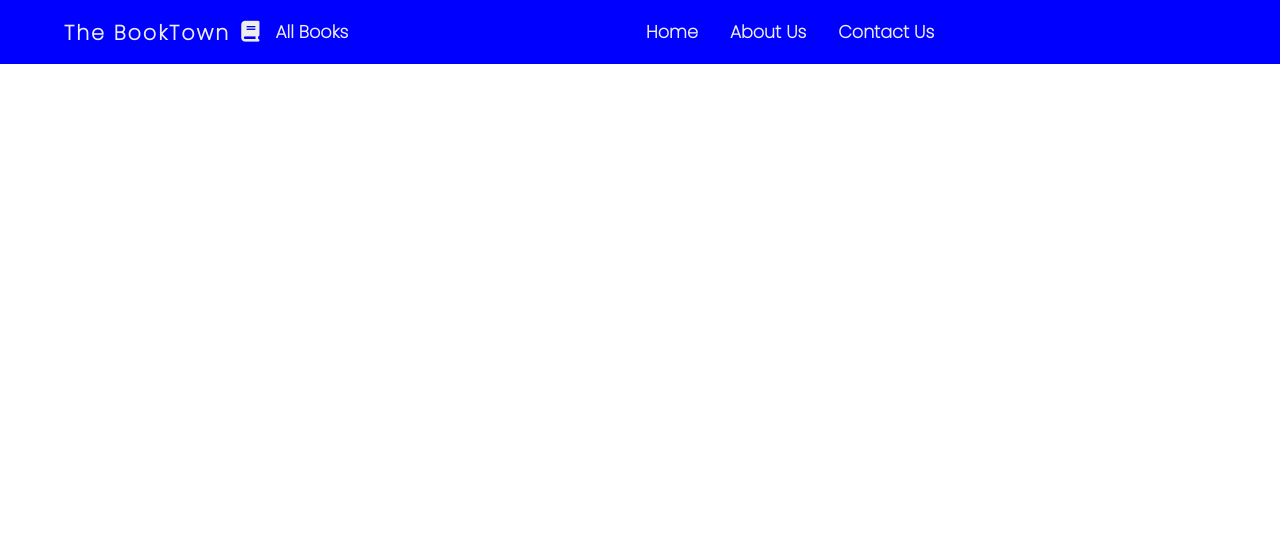
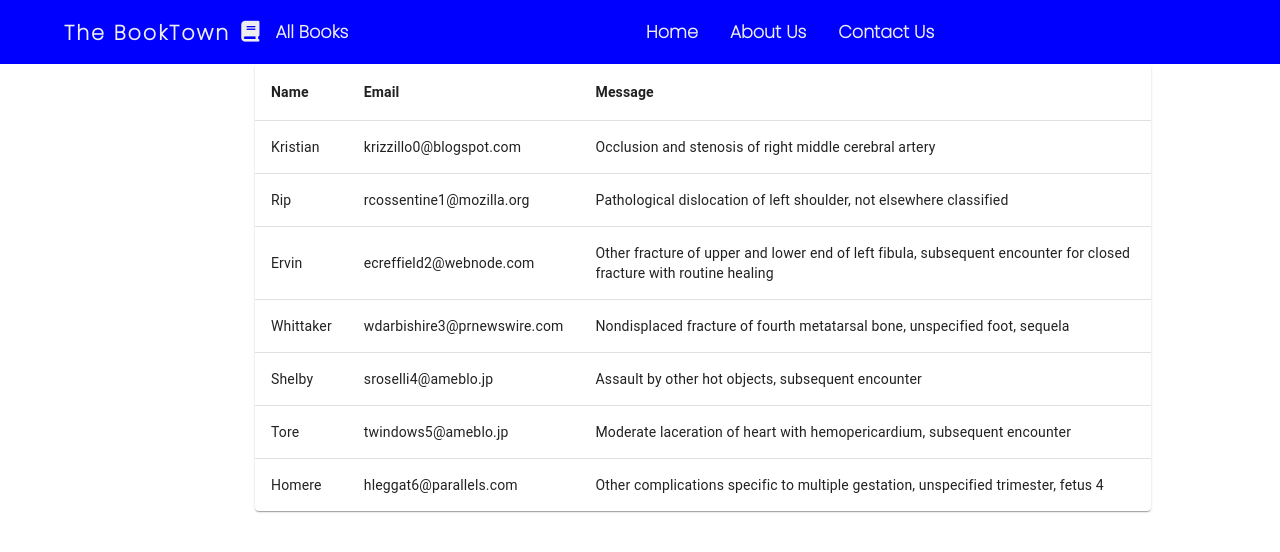
Before and after one commit to Maliks223/The-Book-Town, a React (Create React App) app: page /contactUsMessages in a window 1280 px wide. Shown: the top 552 px of the page. Built offline with nearby package versions, Linux system fonts and the light colour scheme; a web font is replaced by a local one.

Commit message:
ContactMsg & Banner Title

```diff
--- a/src/App.js
+++ b/src/App.js
@@ -13,6 +13,8 @@ import { useSelector } from "react-redux";
 import User from "../src/components/User";
 import Navbar from "../src/components/Navbar";
 import Borrowed from "./components/Borrowed";
+import ContactMsg from "./components/ContactMsg";
+import BannerTitle from "./components/BannerTitle";
 
 function App() {
   const isLoggedIn = useSelector((state) => state.isLoggedIn);
@@ -33,7 +35,9 @@ function App() {
           <Route exact path="/books/borrowed" element={<Borrowed />} />
           <Route exact path="/auth/" element={<Auth />} />
           <Route exact path="/user" element={<User />} />
-          {/* <Route exact path="/dashboard" element={<Dashboard />} /> */}
+           <Route exact path="/contactUsMessages" element={<ContactMsg/>} />
+           <Route exact path="/BannerTitle" element={<BannerTitle/>} />
+
         </Routes>
       </Router>
     </>
--- a/src/components/Admin.js
+++ b/src/components/Admin.js
@@ -38,6 +38,12 @@ const Admin = () => {
                 </li>
                 <li>
                   <Link to="/books/add">Add Book</Link>
+                </li>
+                <li>
+                  <Link to="/contactUsMessages">ContactUs Messages</Link>
+                </li>
+                <li>
+                  <Link to="/BannerTitle">Banner Title</Link>
                 </li>
               </ul>
             </div>
--- /dev/null
+++ b/src/components/BannerTitle.js
@@ -0,0 +1,11 @@
+import { TextField,Button } from "@mui/material";
+const BannerTitle = () => {
+    return (
+        <div>
+            <TextField sx={{marginLeft:'300px', marginTop:'10px'}} id="outlined-basic" label="Banner's Title" variant="outlined" />
+            <Button  sx={{marginLeft:'30px', marginTop:'18px'}} variant="outlined">Submit</Button>
+        </div>
+     );
+}
+
+export default BannerTitle;
--- /dev/null
+++ b/src/components/ContactMsg.js
@@ -0,0 +1,62 @@
+import { TableContainer,Table,TableHead,TableBody,TableRow,TableCell,Paper } from "@mui/material";
+
+const ContactMsg = () => {
+    return (
+        <TableContainer component={Paper} sx={{maxHeight:'600px',maxWidth:'70%', marginLeft :'255px'}}>
+            <Table aria-label='simple table' stickyHeader>
+                <TableHead>
+                    <TableRow>
+                        <TableCell sx={{fontWeight:'bold'}}>Name</TableCell>
+                        <TableCell sx={{fontWeight:'bold'}}>Email</TableCell>
+                        <TableCell sx={{fontWeight:'bold'}}>Message</TableCell>
+                    </TableRow>
+                </TableHead>
+
+                <TableBody>
+                    {
+                        tableData.map((row) =>(
+                            <TableRow key={row.Name} sx={{'&:last-child td, &last-child th': {border:0}}} >
+                                <TableCell>{row.Name}</TableCell>
+                                <TableCell>{row.Email}</TableCell>
+                                <TableCell>{row.Message}</TableCell>
+                            </TableRow>
+                        ))
+                    }
+                </TableBody>
+
+            </Table>
+
+        </TableContainer>
+     );
+}
+
+export default ContactMsg;
+const tableData=[{
+    "Name": "Kristian",
+    "Email": "krizzillo0@blogspot.com",
+    "Message": "Occlusion and stenosis of right middle cerebral artery"
+  }, {
+    "Name": "Rip",
+    "Email": "rcossentine1@mozilla.org",
+    "Message": "Pathological dislocation of left shoulder, not elsewhere classified"
+  }, {
+    "Name": "Ervin",
+    "Email": "ecreffield2@webnode.com",
+    "Message": "Other fracture of upper and lower end of left fibula, subsequent encounter for closed fracture with routine healing"
+  }, {
+    "Name": "Whittaker",
+    "Email": "wdarbishire3@prnewswire.com",
+    "Message": "Nondisplaced fracture of fourth metatarsal bone, unspecified foot, sequela"
+  }, {
+    "Name": "Shelby",
+    "Email": "sroselli4@ameblo.jp",
+    "Message": "Assault by other hot objects, subsequent encounter"
+  }, {
+    "Name": "Tore",
+    "Email": "twindows5@ameblo.jp",
+    "Message": "Moderate laceration of heart with hemopericardium, subsequent encounter"
+  }, {
+    "Name": "Homere",
+    "Email": "hleggat6@parallels.com",
+    "Message": "Other complications specific to multiple gestation, unspecified trimester, fetus 4"
+  }]
```
